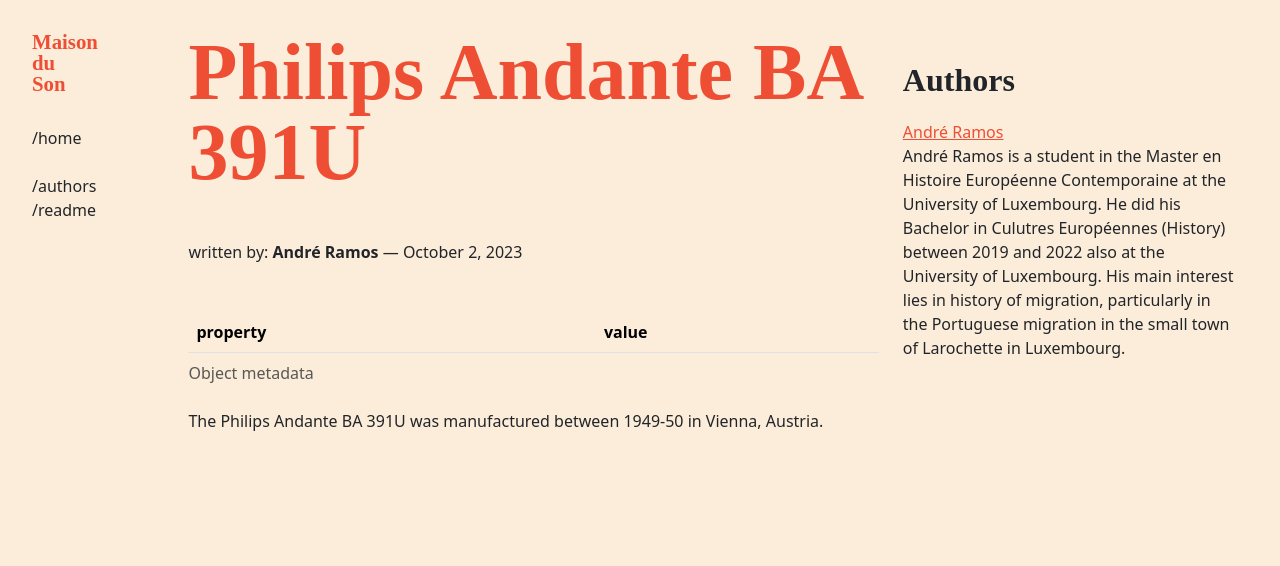
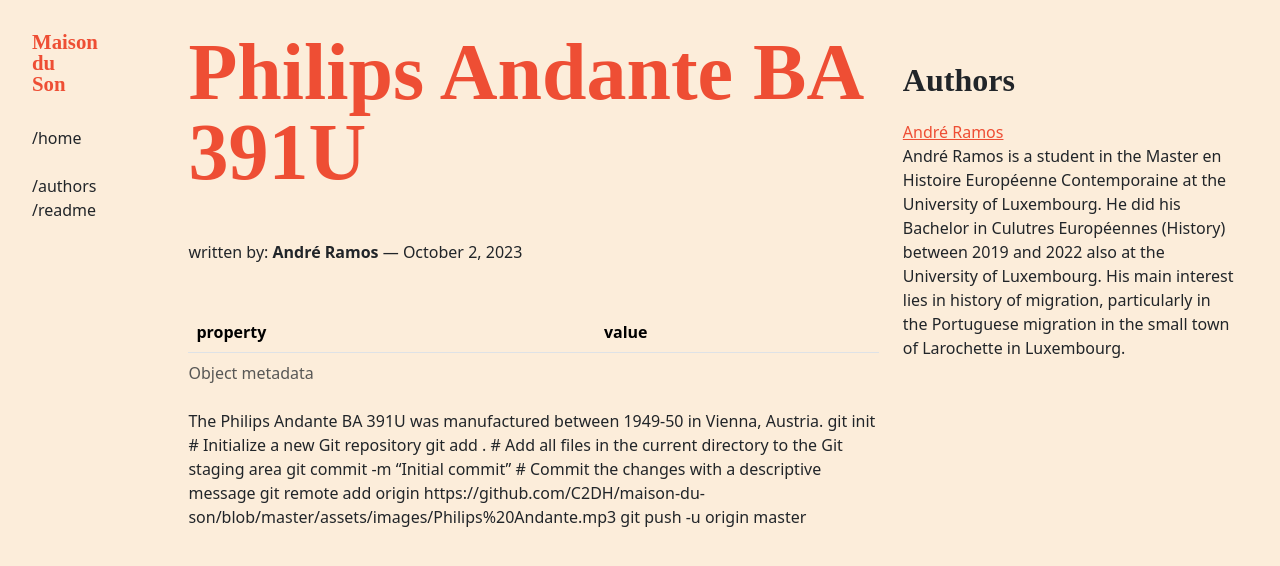
Before and after one commit to C2DH/maison-du-son, a Jekyll site: the page built from _objects/philips-andante.md, in a window 1280 px wide. Shown: the top 566 px of the page. Built offline with Jekyll 4.4.1, drawn with Linux system fonts in a browser that asks for light colours; some web fonts are replaced.

Commit message:
Update philips-andante.md

```diff
--- a/_objects/philips-andante.md
+++ b/_objects/philips-andante.md
@@ -7,3 +7,8 @@
 ---
 
 The Philips Andante BA 391U was manufactured between 1949-50 in Vienna, Austria.
+git init               # Initialize a new Git repository
+git add .              # Add all files in the current directory to the Git staging area
+git commit -m "Initial commit"  # Commit the changes with a descriptive message
+git remote add origin https://github.com/C2DH/maison-du-son/blob/master/assets/images/Philips%20Andante.mp3
+git push -u origin master
```
